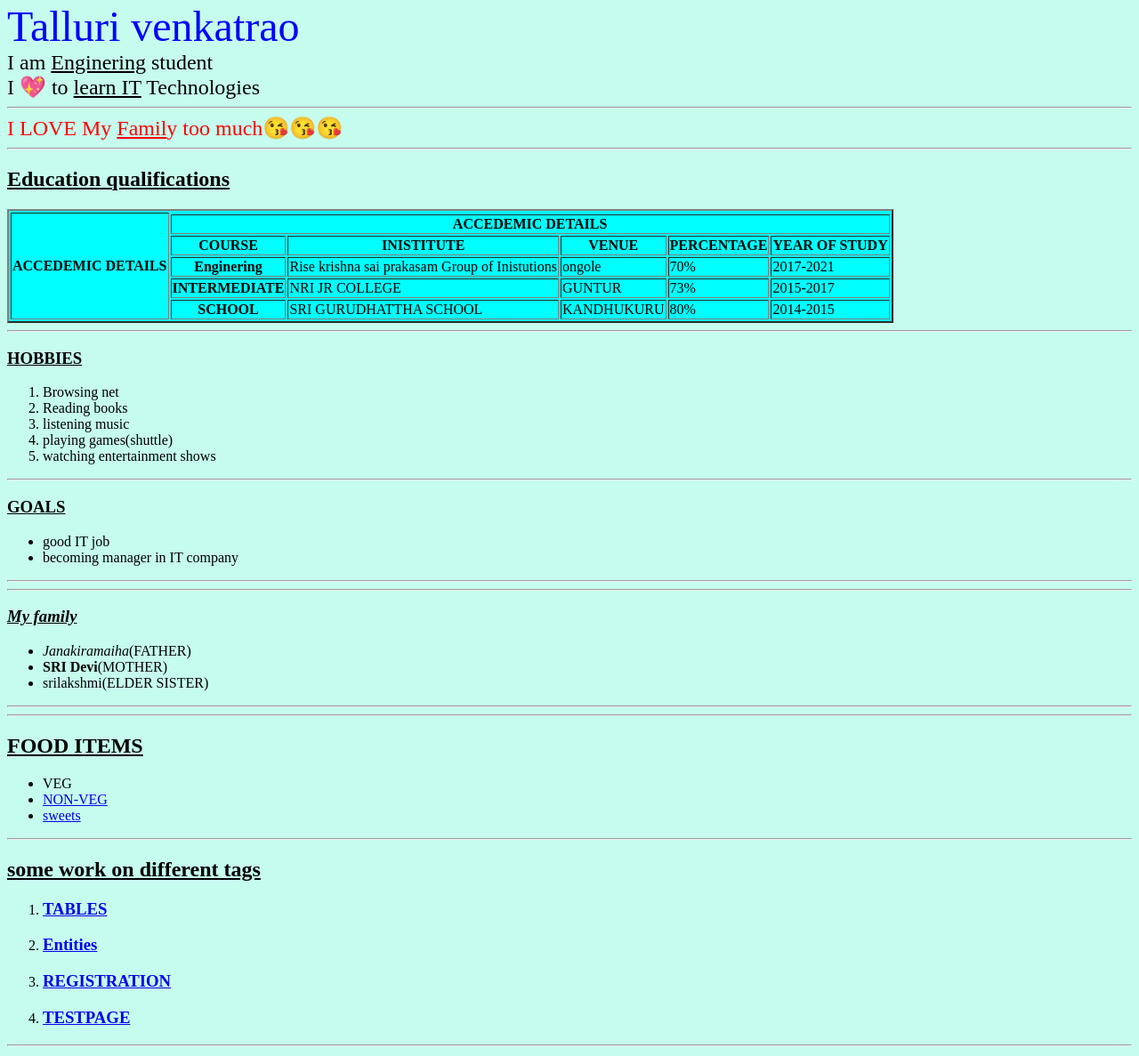
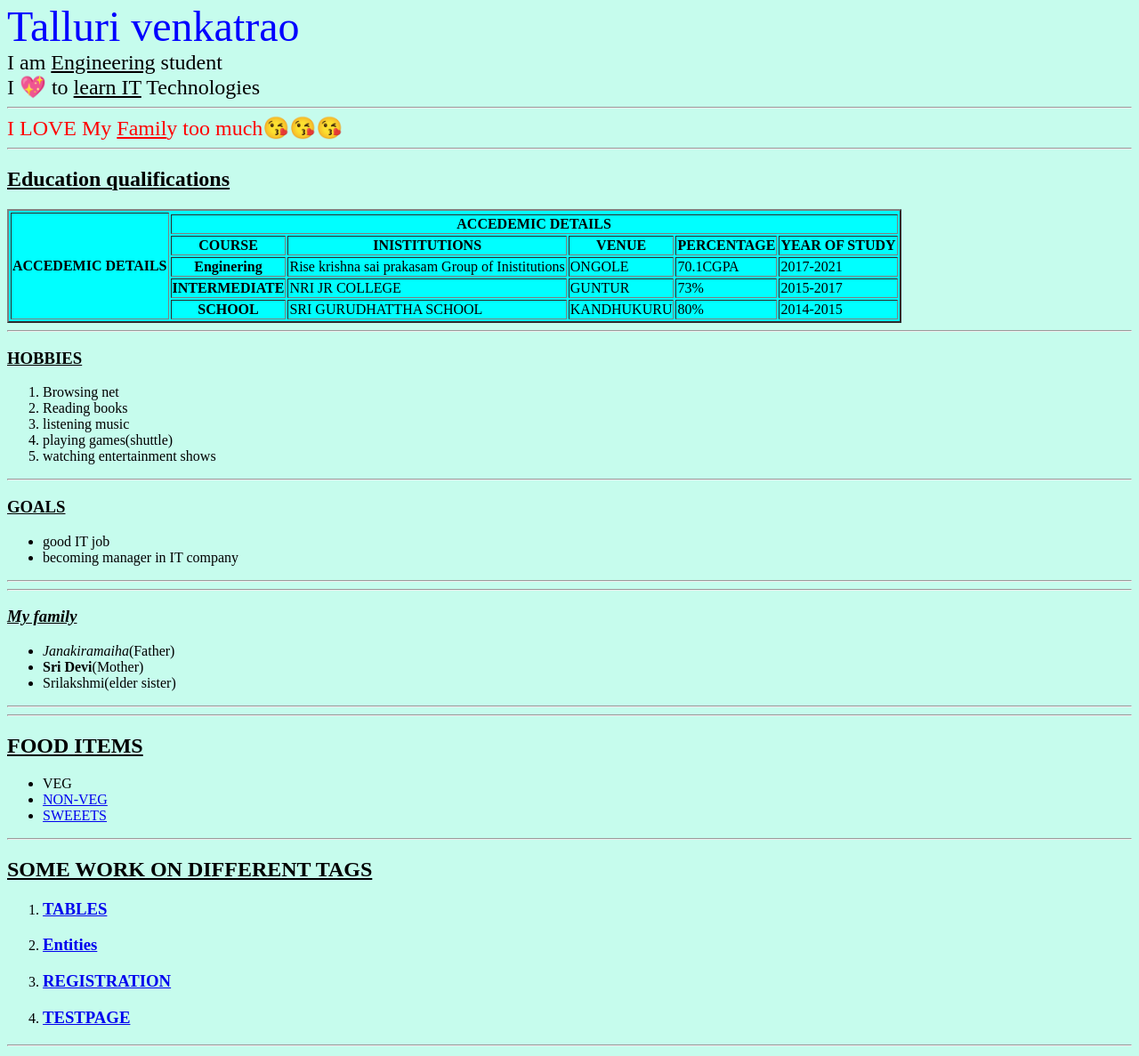
Before and after one commit to TVenkat456/venkat, a plain HTML site: page index.html in a window 1280 px wide. Shown: the part 511-1698 px from the top of the page at 89% size. Drawn offline with Linux system fonts and the light colour scheme.

Commit message:
Add files via upload

```diff
--- a/index.html
+++ b/index.html
@@ -17,7 +17,7 @@
         </tr>
     </table><hr />
     <font size=7 color=blue>Talluri venkatrao</font><br />
-    <font size=5>I am <u>Enginering</u> student</font><br />
+    <font size=5>I am <u>Engineering</u> student</font><br />
     <font size=5>I 💖 to <u>learn IT</u> Technologies </font><br /><hr />
     <font size=5 COLOR="RED">I LOVE  My <u>Famil</u>y too much😘😘😘</font><HR />
     <h2><u>Education qualifications</u></h2>
@@ -36,7 +36,7 @@
           COURSE
         </th>
         <TH>
-          INISTITUTE
+          INISTITUTIONS
         </TH>
         <TH>
           VENUE
@@ -53,13 +53,13 @@
           Enginering
         </TH>
         <TD>
-          <a >Rise krishna sai prakasam Group of Inistutions</a>
+          <a >Rise krishna sai prakasam Group of Inistitutions</a>
         </TD>
         <TD>
-          ongole
+          ONGOLE
         </TD>
         <TD>
-        70%
+        70.1CGPA
         </TD>
         <TD>
         2017-2021
@@ -131,13 +131,13 @@
     <h3><i><u>My family</u></i></h3>
     <ul>
       <li>
-        <em><A>Janakiramaiha</A></em>(FATHER)
+        <em><A>Janakiramaiha</A></em>(Father)
       </li>
       <li>
-        <b><A  >SRI Devi</A></b>(MOTHER)
+        <b><A  >Sri Devi</A></b>(Mother)
       </li>
       <li>
-        <a >srilakshmi</a>(ELDER SISTER)
+        <a >Srilakshmi</a>(elder sister)
       </li>
     </ul><hr /><hr />
     <h2><u>FOOD ITEMS</u></h2>
@@ -149,10 +149,10 @@
         <a href="biriyani.jpg" target="_blank">NON-VEG</a>
       </li>
       <li>
-        <a href="sweets.jpg" target="_blank">sweets</a>
+        <a href="sweets.jpg" target="_blank">SWEEETS</a>
       </li>
     </ul><hr />
-    <h2><u>some work on different tags</u></h2>
+    <h2><u>SOME WORK ON DIFFERENT TAGS</u></h2>
     <ol>
       <LI>
         <h3><a href="tabAss.html" TARGET="_BLANK">TABLES</a></h3>
```
